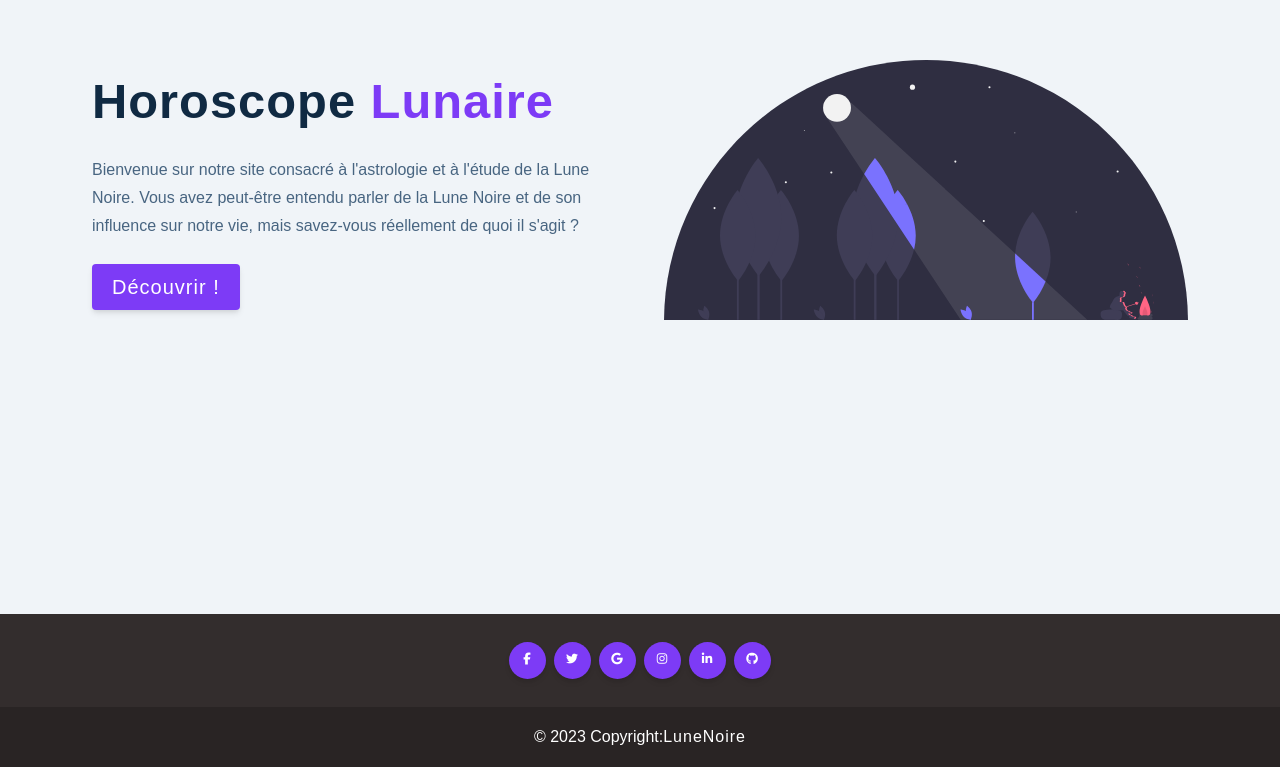
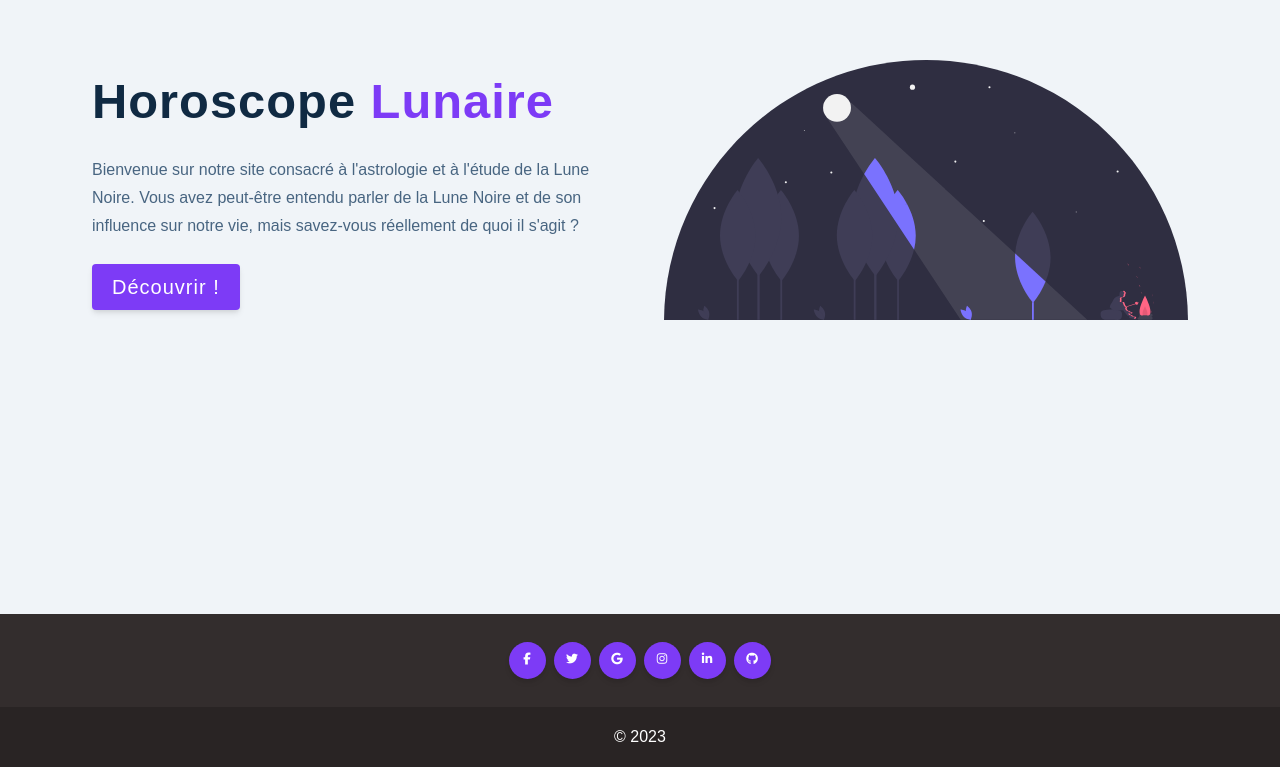
Before and after one commit to allamed/astro-calculator, a React (Create React App) app: page / in a window 1280 px wide. Shown: the part 122-889 px from the top of the page. Built offline with nearby package versions, Linux system fonts and the light colour scheme.

Commit message:
fix footer issue

```diff
--- /dev/null
+++ b/src/components/footer.js
@@ -0,0 +1,41 @@
+import React from "react";
+import {MDBBtn, MDBContainer, MDBFooter, MDBIcon} from "mdb-react-ui-kit";
+
+const Footer = () => {
+    return <MDBFooter className='bg-dark text-center text-white' style={{marginTop:"5%"}}>
+        <MDBContainer className='p-4 pb-0'>
+            <section className='mb-4'>
+                <MDBBtn outline color="light" floating className='m-1' href='#!' role='button'>
+                    <MDBIcon fab icon='facebook-f' />
+                </MDBBtn>
+
+                <MDBBtn outline color="light" floating className='m-1' href='#!' role='button'>
+                    <MDBIcon fab icon='twitter' />
+                </MDBBtn>
+
+                <MDBBtn outline color="light" floating className='m-1' href='#!' role='button'>
+                    <MDBIcon fab icon='google' />
+                </MDBBtn>
+                <MDBBtn outline color="light" floating className='m-1' href='#!' role='button'>
+                    <MDBIcon fab icon='instagram' />
+                </MDBBtn>
+
+                <MDBBtn outline color="light" floating className='m-1' href='#!' role='button'>
+                    <MDBIcon fab icon='linkedin-in' />
+                </MDBBtn>
+
+                <MDBBtn outline color="light" floating className='m-1' href='#!' role='button'>
+                    <MDBIcon fab icon='github' />
+                </MDBBtn>
+            </section>
+        </MDBContainer>
+
+        <div className='text-center p-3' style={{ backgroundColor: 'rgba(0, 0, 0, 0.2)' }}>
+            © 2023
+            <a className='text-white' href='https://mdbootstrap.com/'>
+
+            </a>
+        </div>
+    </MDBFooter>;
+};
+export default Footer;
--- a/src/components/result.js
+++ b/src/components/result.js
@@ -15,6 +15,7 @@ import {
 } from 'mdb-react-ui-kit';
 import "../index.css";
 import React from "react";
+import Footer from "./footer";
 
 const Result = ({moonTitle, moonContent, houseTitle, houseContent, houseImg, moonImg}) => {
 
@@ -37,7 +38,8 @@ const Result = ({moonTitle, moonContent, houseTitle, houseContent, houseImg, moo
 
                     <MDBCardBody>
                         <MDBTypography style={{width:"100%"}} >
-                            <p >The Moon is the mistress of all liquid nature and rules the heights and tides of the heavenly bodies. The Moon also governs the domestic life, the home, and the emotions, and its influence is felt strongly in the fourth house of the horoscope.</p>
+                            <p >La Lune est la maîtresse de toute la nature liquide et régit les hauteurs et les marées des corps célestes. La Lune régit également la vie domestique, le foyer et les émotions, et son influence se fait fortement sentir dans la quatrième maison de l'horoscope.
+                            </p>
                             <footer className='blockquote-footer'>
                                 Linda Goodman
                             </footer>
@@ -93,41 +95,7 @@ const Result = ({moonTitle, moonContent, houseTitle, houseContent, houseImg, moo
 
 
         </MDBCardGroup>
-            <MDBFooter className='bg-dark text-center text-white' style={{marginTop:"5%"}}>
-                <MDBContainer className='p-4 pb-0'>
-                    <section className='mb-4'>
-                        <MDBBtn outline color="light" floating className='m-1' href='#!' role='button'>
-                            <MDBIcon fab icon='facebook-f' />
-                        </MDBBtn>
-
-                        <MDBBtn outline color="light" floating className='m-1' href='#!' role='button'>
-                            <MDBIcon fab icon='twitter' />
-                        </MDBBtn>
-
-                        <MDBBtn outline color="light" floating className='m-1' href='#!' role='button'>
-                            <MDBIcon fab icon='google' />
-                        </MDBBtn>
-                        <MDBBtn outline color="light" floating className='m-1' href='#!' role='button'>
-                            <MDBIcon fab icon='instagram' />
-                        </MDBBtn>
-
-                        <MDBBtn outline color="light" floating className='m-1' href='#!' role='button'>
-                            <MDBIcon fab icon='linkedin-in' />
-                        </MDBBtn>
-
-                        <MDBBtn outline color="light" floating className='m-1' href='#!' role='button'>
-                            <MDBIcon fab icon='github' />
-                        </MDBBtn>
-                    </section>
-                </MDBContainer>
-
-                <div className='text-center p-3' style={{ backgroundColor: 'rgba(0, 0, 0, 0.2)' }}>
-                    © 2023 Copyright:
-                    <a className='text-white' href='https://mdbootstrap.com/'>
-                        LuneNoire
-                    </a>
-                </div>
-            </MDBFooter>
+        <Footer/>
         </div>
     );
 };
--- a/src/pages/Error.js
+++ b/src/pages/Error.js
@@ -1,6 +1,8 @@
 import { Link } from 'react-router-dom';
 import img from '../assets/images/not-found.svg';
 import Wrapper from '../assets/wrappers/ErrorPage';
+import Footer from "../components/footer";
+import React from "react";
 
 const Error = () => {
   return (
@@ -11,6 +13,7 @@ const Error = () => {
         <p>Nous n'arrivons pas à trouver la page que vous recherchez</p>
         <Link to='/'>Retour à l'accueil</Link>
       </div>
+        <Footer/>
     </Wrapper>
   );
 };
--- a/src/pages/calculator.js
+++ b/src/pages/calculator.js
@@ -28,6 +28,7 @@ import {toast} from "react-toastify";
 import Loading from "../components/Loading";
 import {Wrapper} from "./landing";
 import Result from "../components/result";
+import Footer from "../components/footer";
 
 function Calculator() {
     const [jour, setJour] = useState('');
@@ -146,48 +147,14 @@ console.log("moon : "+ moonTitle);
     if (isLoading) {
         return (
     <main>
-        <MDBContainer fluid style={{width:"70%" ,marginTop:"6%"}}>
+        <MDBContainer fluid style={{width:"70%" ,marginTop:"6%", marginBottom:"30%"}}>
 
 
                 <Loading />
 
 
         </MDBContainer >
-        <MDBFooter className='bg-dark text-center text-white' style={{marginTop:"5%"}}>
-            <MDBContainer className='p-4 pb-0'>
-                <section className='mb-4'>
-                    <MDBBtn outline color="light" floating className='m-1' href='#!' role='button'>
-                        <MDBIcon fab icon='facebook-f' />
-                    </MDBBtn>
-
-                    <MDBBtn outline color="light" floating className='m-1' href='#!' role='button'>
-                        <MDBIcon fab icon='twitter' />
-                    </MDBBtn>
-
-                    <MDBBtn outline color="light" floating className='m-1' href='#!' role='button'>
-                        <MDBIcon fab icon='google' />
-                    </MDBBtn>
-                    <MDBBtn outline color="light" floating className='m-1' href='#!' role='button'>
-                        <MDBIcon fab icon='instagram' />
-                    </MDBBtn>
-
-                    <MDBBtn outline color="light" floating className='m-1' href='#!' role='button'>
-                        <MDBIcon fab icon='linkedin-in' />
-                    </MDBBtn>
-
-                    <MDBBtn outline color="light" floating className='m-1' href='#!' role='button'>
-                        <MDBIcon fab icon='github' />
-                    </MDBBtn>
-                </section>
-            </MDBContainer>
-
-            <div className='text-center p-3' style={{ backgroundColor: 'rgba(0, 0, 0, 0.2)' }}>
-                © 2023 Copyright:
-                <a className='text-white' href='https://mdbootstrap.com/'>
-                    LuneNoire
-                </a>
-            </div>
-        </MDBFooter>
+        <Footer/>
     </main>);
 
 
@@ -313,41 +280,7 @@ console.log("moon : "+ moonTitle);
             </MDBCard>
 
         </MDBContainer >
-            <MDBFooter className='bg-dark text-center text-white' style={{marginTop:"5%"}}>
-                <MDBContainer className='p-4 pb-0'>
-                    <section className='mb-4'>
-                        <MDBBtn outline color="light" floating className='m-1' href='#!' role='button'>
-                            <MDBIcon fab icon='facebook-f' />
-                        </MDBBtn>
-
-                        <MDBBtn outline color="light" floating className='m-1' href='#!' role='button'>
-                            <MDBIcon fab icon='twitter' />
-                        </MDBBtn>
-
-                        <MDBBtn outline color="light" floating className='m-1' href='#!' role='button'>
-                            <MDBIcon fab icon='google' />
-                        </MDBBtn>
-                        <MDBBtn outline color="light" floating className='m-1' href='#!' role='button'>
-                            <MDBIcon fab icon='instagram' />
-                        </MDBBtn>
-
-                        <MDBBtn outline color="light" floating className='m-1' href='#!' role='button'>
-                            <MDBIcon fab icon='linkedin-in' />
-                        </MDBBtn>
-
-                        <MDBBtn outline color="light" floating className='m-1' href='#!' role='button'>
-                            <MDBIcon fab icon='github' />
-                        </MDBBtn>
-                    </section>
-                </MDBContainer>
-
-                <div className='text-center p-3' style={{ backgroundColor: 'rgba(0, 0, 0, 0.2)' }}>
-                    © 2023 Copyright:
-                    <a className='text-white' href='https://mdbootstrap.com/'>
-                        LuneNoire
-                    </a>
-                </div>
-            </MDBFooter>
+            <Footer/>
         </main>
 
     );
--- a/src/pages/landing.js
+++ b/src/pages/landing.js
@@ -5,6 +5,7 @@ import { Link } from "react-router-dom";
 import "../index.css";
 import {MDBBtn, MDBContainer, MDBFooter, MDBIcon} from "mdb-react-ui-kit";
 import React from "react";
+import Footer from "../components/footer";
 const Landing = () => {
   return (
     <Wrapper>
@@ -28,41 +29,7 @@ const Landing = () => {
         </div>
         <img src={main} alt="job hunt" className="img main-img" />
       </div>
-      <MDBFooter className='bg-dark text-center text-white' style={{marginTop:"5%"}}>
-        <MDBContainer className='p-4 pb-0'>
-          <section className='mb-4'>
-            <MDBBtn outline color="light" floating className='m-1' href='#!' role='button'>
-              <MDBIcon fab icon='facebook-f' />
-            </MDBBtn>
-
-            <MDBBtn outline color="light" floating className='m-1' href='#!' role='button'>
-              <MDBIcon fab icon='twitter' />
-            </MDBBtn>
-
-            <MDBBtn outline color="light" floating className='m-1' href='#!' role='button'>
-              <MDBIcon fab icon='google' />
-            </MDBBtn>
-            <MDBBtn outline color="light" floating className='m-1' href='#!' role='button'>
-              <MDBIcon fab icon='instagram' />
-            </MDBBtn>
-
-            <MDBBtn outline color="light" floating className='m-1' href='#!' role='button'>
-              <MDBIcon fab icon='linkedin-in' />
-            </MDBBtn>
-
-            <MDBBtn outline color="light" floating className='m-1' href='#!' role='button'>
-              <MDBIcon fab icon='github' />
-            </MDBBtn>
-          </section>
-        </MDBContainer>
-
-        <div className='text-center p-3' style={{ backgroundColor: 'rgba(0, 0, 0, 0.2)' }}>
-          © 2023 Copyright:
-          <a className='text-white' href='https://mdbootstrap.com/'>
-            LuneNoire
-          </a>
-        </div>
-      </MDBFooter>
+      <Footer/>
     </Wrapper>
   );
 };
```
